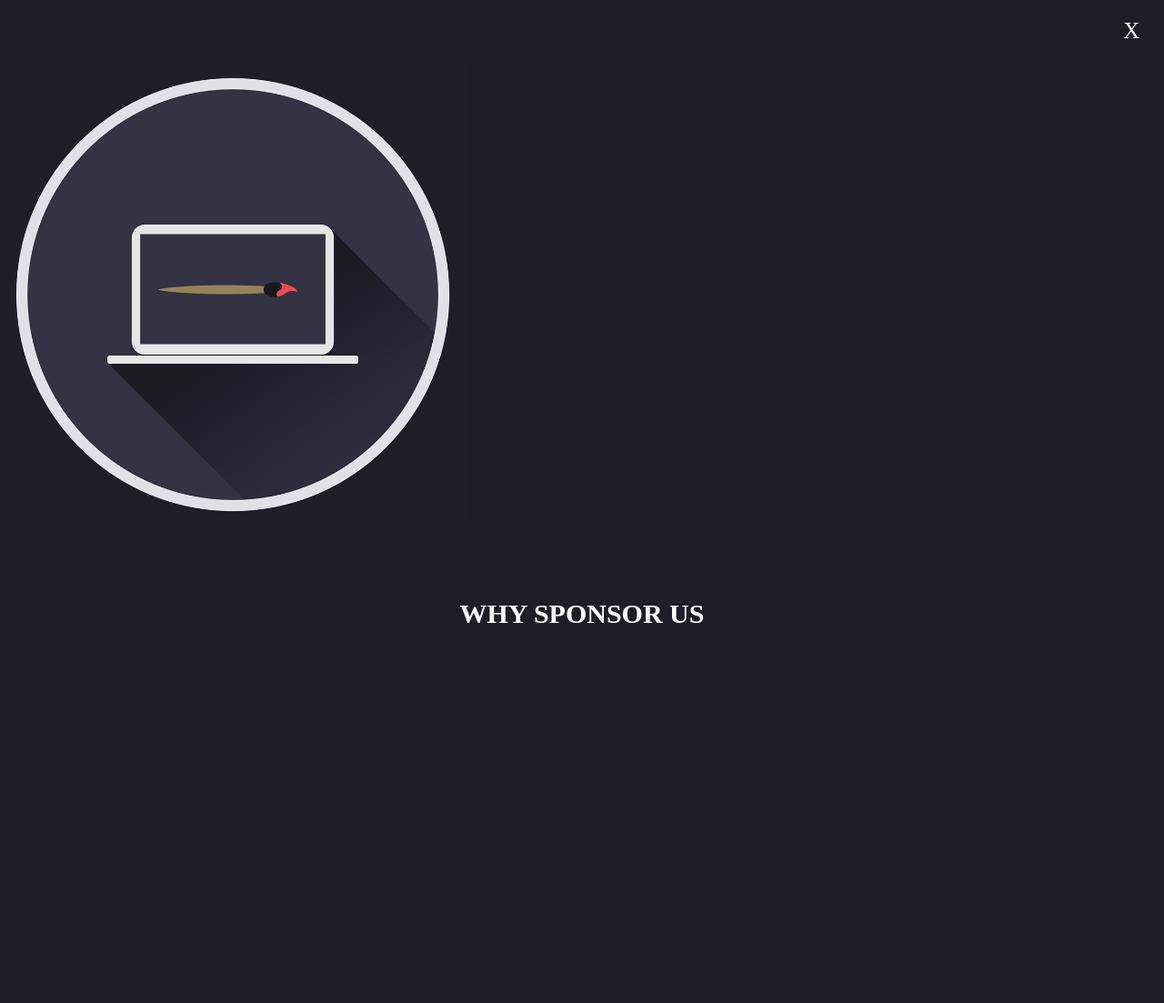
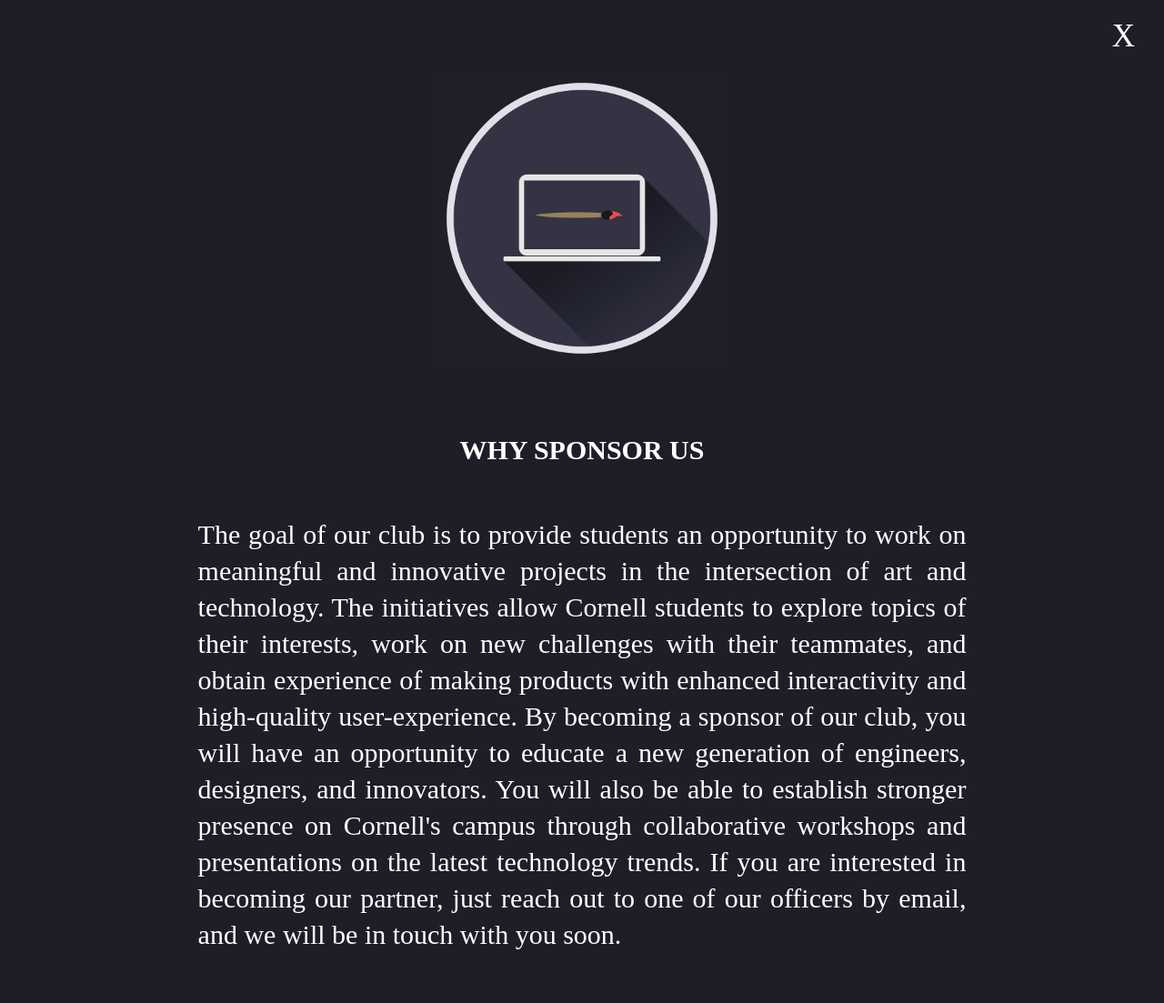
Before and after one commit to valeriyarusina/CreativeComputingWebsite, a PHP site: page /sponsors.html in a window 1280 px wide. Shown: the whole page at 91% size. Before the commit the page ends 685 px from the top, so only its background shows below. Run offline with PHP 8.4, Linux system fonts and the light colour scheme.

Commit message:
styled the sponsors section and added text

```diff
--- a/sponsors.html
+++ b/sponsors.html
@@ -11,17 +11,29 @@
   <div id="nav2">
   <a href="index.php">Х</a>
 </div>
-
+<div id="whySponsor">
 <div id="logo">
   <img src="images/ccclogo.png" alt="CCC logo"/>
 </div>
 </div> <!-- title -->
 
-<div>
+<div id="reasons">
 <h2> WHY SPONSOR US</h2>
+<p>The goal of our club is to provide students an opportunity to work on meaningful
+  and innovative projects in the intersection of art and technology.
+   The initiatives allow Cornell students to explore topics of their interests,
+    work on new challenges with their teammates, and obtain experience of making
+    products with enhanced interactivity and high-quality user-experience.
+By becoming a sponsor of our club, you will have an opportunity to educate a new
+generation of engineers, designers, and innovators. You will also be able to
+establish stronger presence on Cornell's campus through collaborative workshops and
+ presentations on the latest technology trends.
+
+If you are interested in becoming our partner, just reach out to one of our officers
+ by email, and we will be in touch with you soon.</p>
 
 </div>
-
+</div>
 
 
 
--- a/styles/sponsors.css
+++ b/styles/sponsors.css
@@ -22,22 +22,35 @@ div{
 }
 
 #nav2{
-  font-size: 25px;
+  font-size: 35px;
   margin: 0px;
   padding: 20px;
 }
 #nav2 a{
   text-decoration:none;
   color: white;
-  margin-left: 98%;
+  margin-left: 97%;
 }
 
 #nav2 a:hover{
   color: yellow;
 }
 #logo{
-  width: 40%;
+  width:25%;
+  margin-left: auto;
+  margin-right: auto;
 }
 #logo img{
   width: 100%;
 }
+
+#reasons{
+
+}
+
+p{
+  font-size: 30px;
+  line-height: 40px;
+  padding: 2% 17%;
+  text-align: justify;
+}
```
